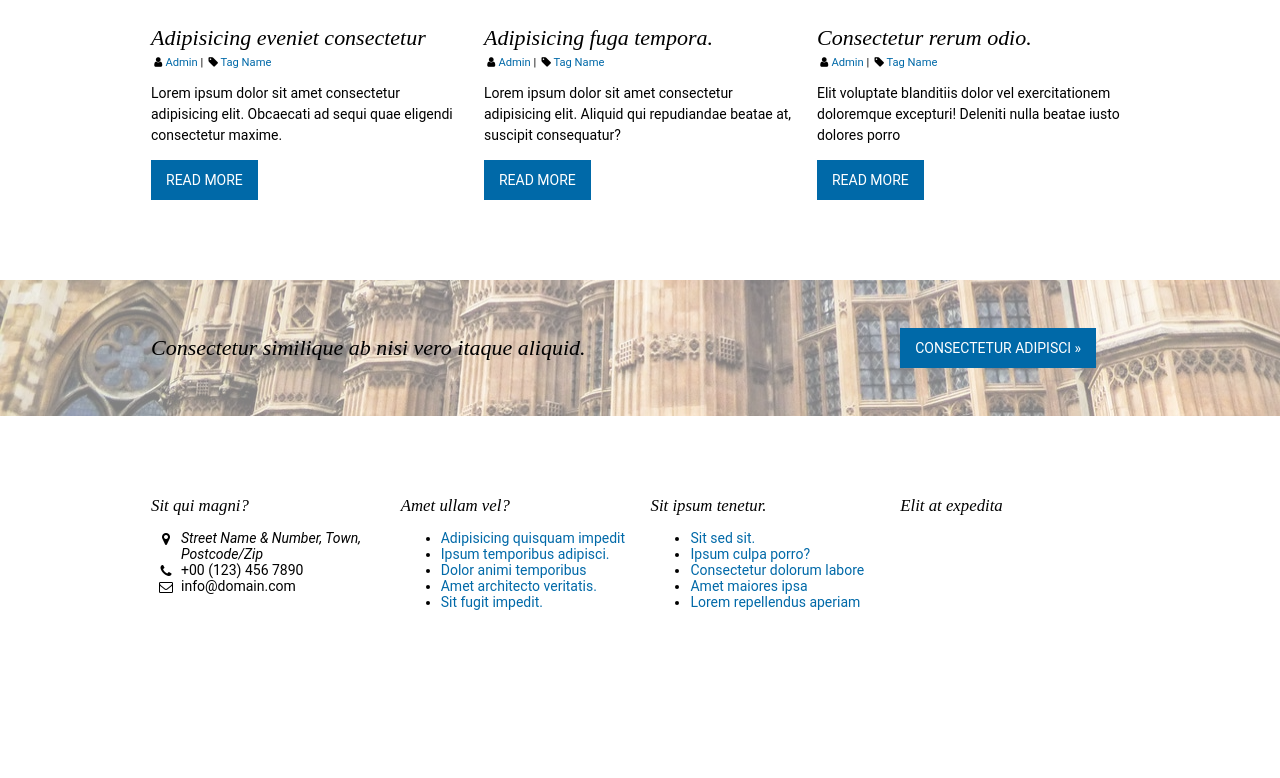
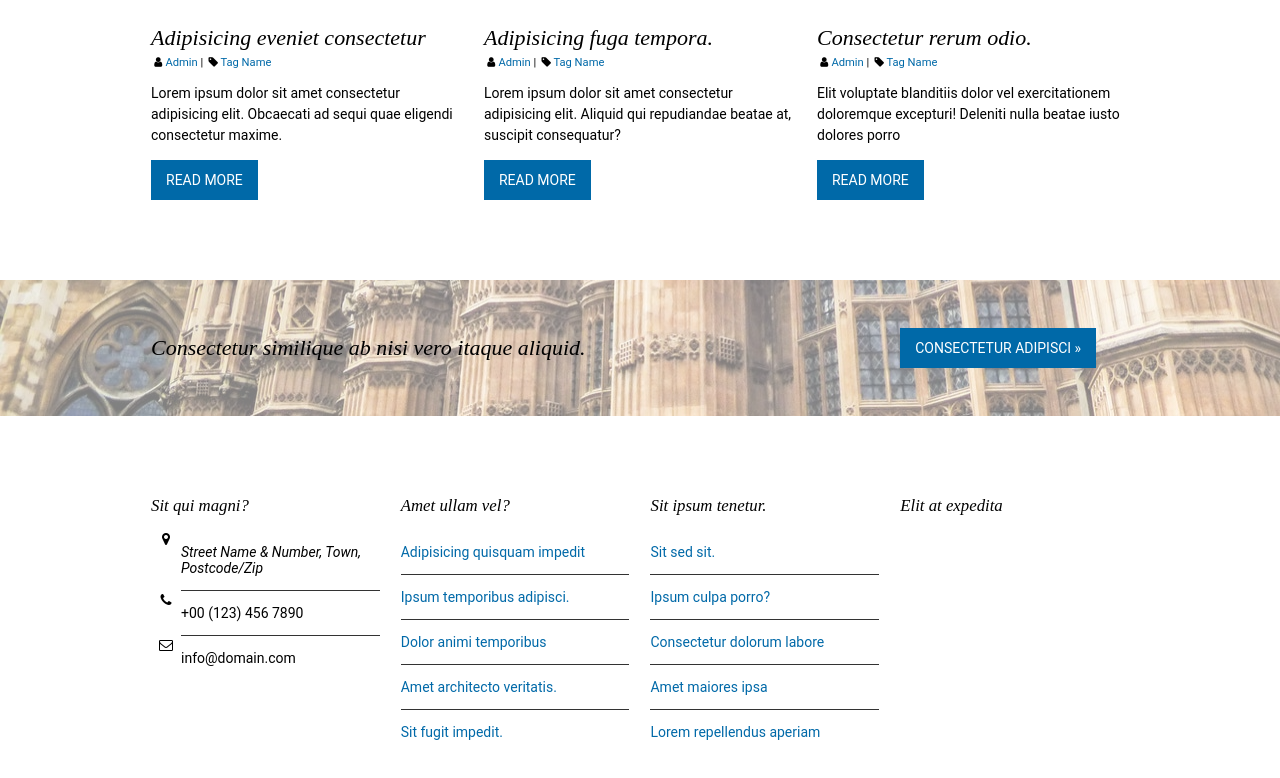
Before and after one commit to kevcomedia/wetwest-clone, a website: page src/index.html in a window 1280 px wide. Shown: the part 2790-3568 px from the top of the page. Before the commit the page ends 3494 px from the top, so only its background shows below. Drawn offline with Linux system fonts and the light colour scheme.

Commit message:
Write initial list styles

```diff
--- a/src/stylesheets/main.css
+++ b/src/stylesheets/main.css
@@ -339,6 +339,35 @@
   display: flex;
 }
 
+/**
+ * Unbulleted unordered list with borders between list items.
+ * 1. Kill default left padding.
+ * 2. Make sure list has no bullets.
+ */
+
+.list {
+  list-style-type: none; /* 2 */
+  padding-left: 0; /* 1 */
+}
+
+/**
+ * 1. Border between list items.
+ * 2. Vertical padding between items, but no side padding.
+ */
+
+.list__item {
+  border-bottom: .0714em solid #333; /* 1 */
+  padding: 1em 0; /* 2 */
+}
+
+/**
+ * The last list item should have no bottom border.
+ */
+
+.list__item:last-child {
+  border-bottom: unset;
+}
+
 
 /* FEATURE BLOCKS (for the lack of a better term) */
 
```
